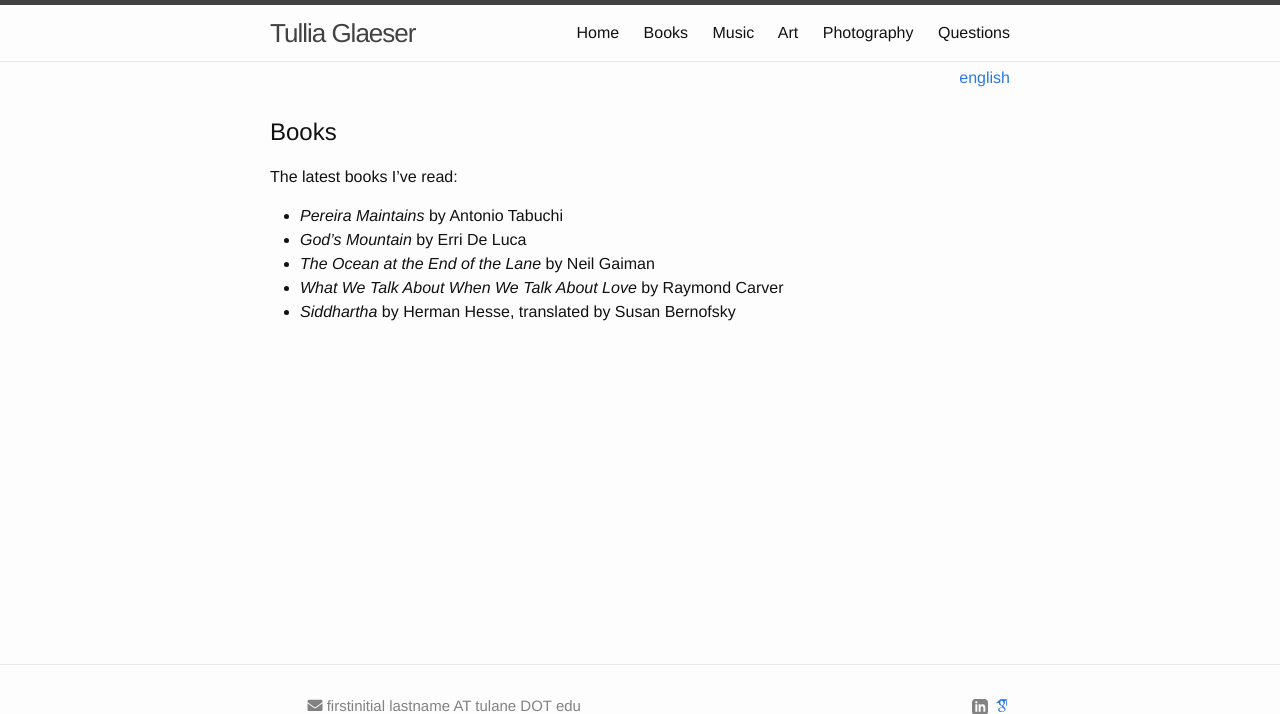
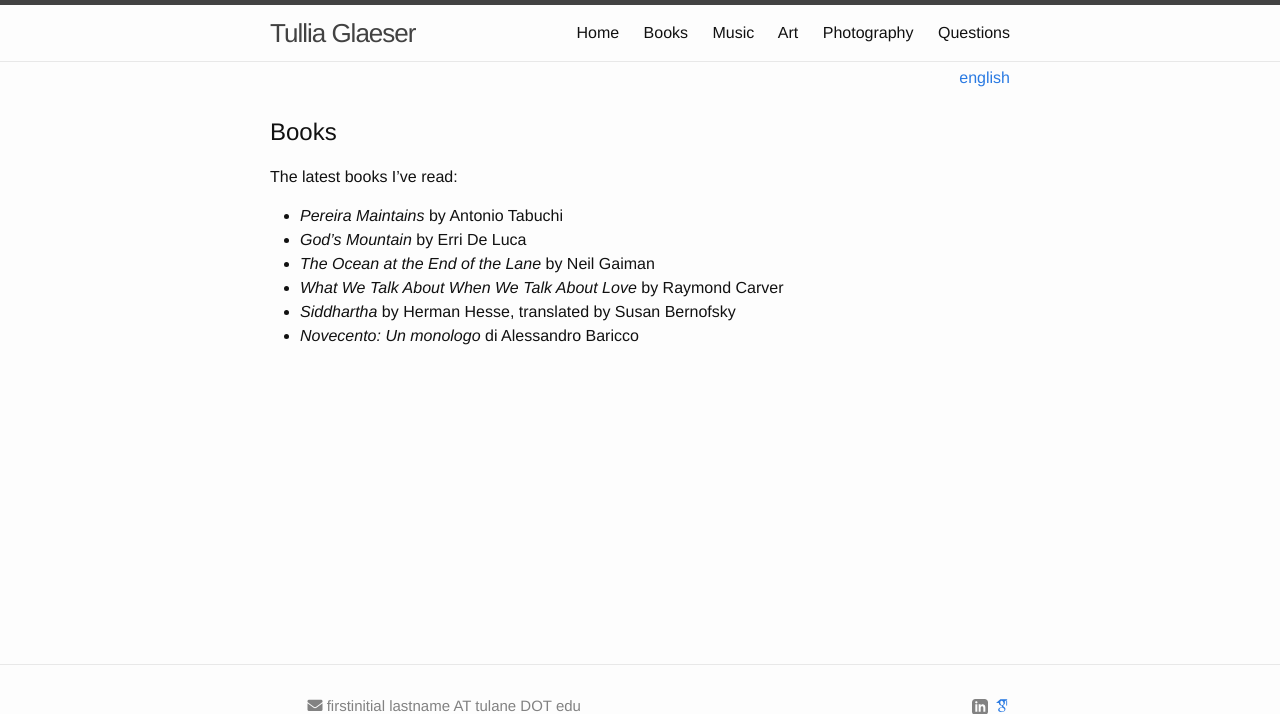
Before and after one commit to tamglaeser/tamglaeser.github.io, a Jekyll site: the page built from books.md, in a window 1280 px wide, cut to the strip 0-714 px from the top of the page. Built offline with Jekyll 4.4.1, drawn with Linux system fonts in a browser that asks for light colours; nearby versions of some CDN libraries; some web fonts are replaced.

Commit message:
added book

```diff
--- a/books.md
+++ b/books.md
@@ -15,3 +15,4 @@
 - _The Ocean at the End of the Lane_ by Neil Gaiman
 - _What We Talk About When We Talk About Love_ by Raymond Carver
 - _Siddhartha_ by Herman Hesse, translated by Susan Bernofsky
+- _Novecento: Un monologo_ di Alessandro Baricco
```
